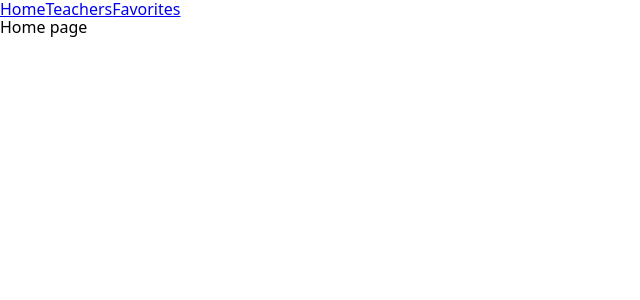
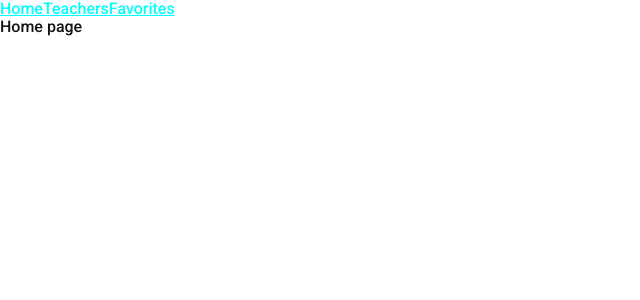
Before and after one commit to AngryAndrii/LearnLingo, a React (Vite) app: page / in a window 1280 px wide. Shown: the top 300 px of the page, without its empty margins (0-640 px from the left). Built offline with nearby package versions, Linux system fonts and the light colour scheme.

Commit message:
added some styles end refactored nav

```diff
--- a/src/App.jsx
+++ b/src/App.jsx
@@ -3,15 +3,16 @@ import Home from "./pages/Home";
 import Teachers from "./pages/Teachers";
 import Favorites from "./pages/Favorites";
 import NotFound from "./pages/NotFount";
+import Navigation from "./components/navigation/Navigarion";
 
 const App = () => {
   return (
     <div>
-      <nav>
+      <Navigation>
         <NavLink to="/">Home</NavLink>
         <NavLink to="/teachers">Teachers</NavLink>
         <NavLink to="/favorites">Favorites</NavLink>
-      </nav>
+      </Navigation>
       <Routes>
         <Route path="/" element={<Home />} />
         <Route path="/teachers" element={<Teachers />} />
--- /dev/null
+++ b/src/components/navigation/Navigarion.jsx
@@ -0,0 +1,7 @@
+import StyledNav from "./Navigation.styled";
+
+const Navigation = ({ children }) => {
+  return <StyledNav>{children}</StyledNav>;
+};
+
+export default Navigation;
--- /dev/null
+++ b/src/components/navigation/Navigation.styled.jsx
@@ -0,0 +1,9 @@
+import styled from "styled-components";
+
+const StyledNav = styled.nav`
+  a {
+    color: aqua;
+  }
+`;
+
+export default StyledNav;
--- a/src/globalStyled.js
+++ b/src/globalStyled.js
@@ -1,8 +1,11 @@
 import { createGlobalStyle } from "styled-components";
 import "modern-normalize";
+import "./styles/root.css";
 
 export const GlobalStyle = createGlobalStyle`
   body {
-
+    font-family: var(--font);
+    color: var(--primary-text-color);
+    font-weight: 500;
   }
 `;
--- /dev/null
+++ b/src/styles/root.css
@@ -0,0 +1,13 @@
+@import url('https://fonts.googleapis.com/css2?family=Roboto:ital,wght@0,300;0,400;0,500;0,700;1,300;1,400;1,500&display=swap');
+
+:root {
+    --primary-text-color: #121417;
+    --primary-transparent-color: rgba(18, 20, 23, 0.20);
+    --accent-color-hover: #9FBAAE;
+    --accent-color: #CBDED3;
+    --secondary-color: #F4C550;
+    --secondary-hover-color: #FFDC86;
+    --price-color: #38CD3E;
+    --font: 'Roboto', sans-serif;
+    --primary-weight: 500;
+}
```
